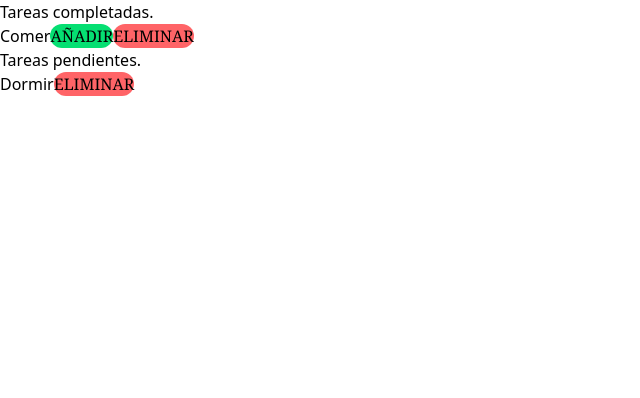
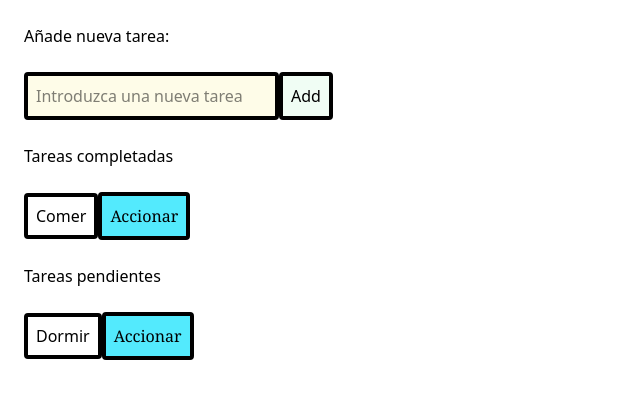
Before and after one commit to torruuu/vue-test, a Vue app: page / in a window 1280 px wide. Shown: the top 398 px of the page, without its empty margins (0-640 px from the left). Built offline with nearby package versions, Linux system fonts and the light colour scheme.

Commit message:
chore: addTask

```diff
--- a/src/components/Juanal/HijoComp.vue
+++ b/src/components/Juanal/HijoComp.vue
@@ -1,14 +1,21 @@
 <script setup>
-defineProps({
+const props = defineProps({
   id: Number,
   title: String,
   done: Boolean,
 })
+
+const emit = defineEmits(['enviar']);
+function enviado() {
+  emit ('enviar', props.id);
+}
+
+
+
 </script>
 <template>
-  <div>
-    <span>{{ title }}</span>
-    <button v-if="done" class="font-serif text-base bg-green-400 rounded-xl">AÑADIR</button>
-    <button class="font-serif text-base bg-red-400 rounded-xl">ELIMINAR</button>
+  <div class="justify-between">
+    <span class="items-center border-4 rounded-sm p-2">{{ title }}</span>
+    <button @click="enviado" class="font-serif text-base bg-cyan-300 border-4 rounded-sm p-2">Accionar</button>
   </div>
 </template>
--- a/src/components/Juanal/PadreComp.vue
+++ b/src/components/Juanal/PadreComp.vue
@@ -1,31 +1,74 @@
 <script setup>
 import { ref } from "vue"
 import HijoComp from "./HijoComp.vue"
+import AddTask from "./AddTask.vue"
+
+
 
 const tareas = ref([
   { id: 1, title: "Comer", done: true },
   { id: 2, title: "Dormir", done: false },
 ])
+
+const tareasPendientes = ref([])
+const tareasTerminadas = ref([])
+
+function recalcularListas() {
+  tareasPendientes.value = []
+  tareasTerminadas.value = []
+
+  tareas.value.forEach(tarea => {
+    if (tarea.done) {
+      tareasTerminadas.value.push(tarea)
+    } else {
+      tareasPendientes.value.push(tarea)
+    }
+  })
+}
+
+recalcularListas()
+
+function enviar(id) {
+  const tarea = tareas.value.find(t => t.id === id)
+  if (!tarea) return
+
+  tarea.done = !tarea.done
+  recalcularListas()
+}
+function add (title) {
+  tareas.value.push({
+    id: Date.now(),
+    title,
+    done: false
+  })
+ recalcularListas()
+}
 </script>
 
 <template>
-  <div>
-    <h1>Tareas completadas.</h1>
-    <div v-for="tarea of tareas" :key="tarea.id">
-      <HijoComp
-        v-if="tarea.done"
-        :title="tarea.title"
-        :done="tarea.done"
-      />
-    </div>
+  <div class="flex flex-col min-h-screen gap-6 p-6">
+    <h1>Añade nueva tarea:</h1>
 
-    <h1>Tareas pendientes.</h1>
-    <div v-for="tarea of tareas" :key="tarea.id">
-      <HijoComp
-        v-if="!tarea.done"
-        :title="tarea.title"
-        :done="tarea.done"
-      />
-    </div>
+    <AddTask @add-tarea="add" />
+
+    <h1>Tareas completadas</h1>
+    <HijoComp
+      v-for="tarea in tareasTerminadas"
+      :key="tarea.id"
+      :id="tarea.id"
+      :title="tarea.title"
+      :done="tarea.done"
+      @enviar="enviar"
+    />
+
+    <h1>Tareas pendientes</h1>
+    <HijoComp
+      v-for="tarea in tareasPendientes"
+      :key="tarea.id"
+      :id="tarea.id"
+      :title="tarea.title"
+      :done="tarea.done"
+      @enviar="enviar"
+    />
   </div>
 </template>
--- /dev/null
+++ b/src/components/Juanal/addTask.vue
@@ -0,0 +1,23 @@
+<script setup>
+import {ref} from "vue";
+
+const inputText = ref("");
+
+const emit = defineEmits(['addTarea']);
+function enviarTarea() {
+  if (!inputText.value.trim()) return
+
+  emit('addTarea', inputText.value)
+  inputText.value = ""
+}
+
+</script>
+<template>
+    <div>
+        <input v-model="inputText" placeholder="Introduzca una nueva tarea" class="bg-yellow-50 border-4 rounded-sm p-2">
+        <button @click="enviarTarea" class="bg-green-50  border-4 rounded-sm p-2">Add</button>
+    </div>
+
+
+
+</template>
```
